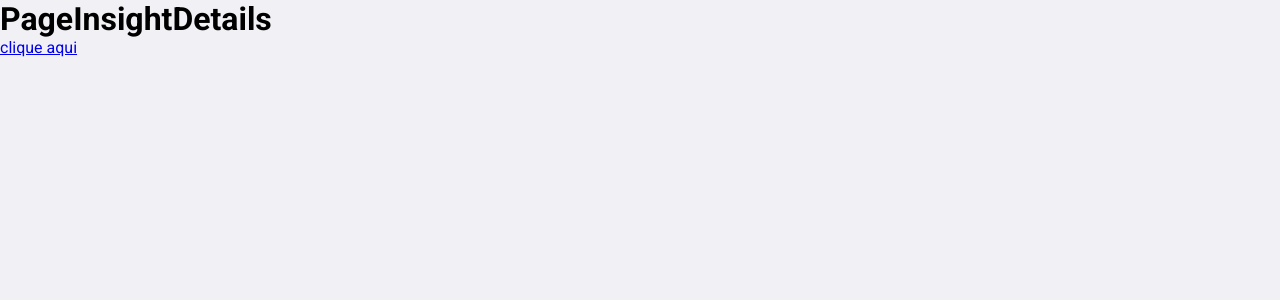
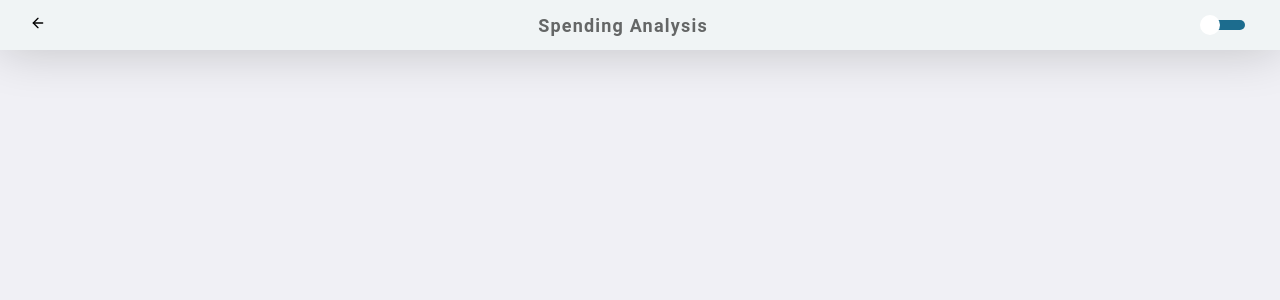
Before and after one commit to keepact/react-project, a React app: page /insight-details in a window 1280 px wide. Shown: the top 300 px of the page. Built offline with nearby package versions, Linux system fonts and the light colour scheme.

Commit message:
insightDetails page first step

```diff
--- a/package.json
+++ b/package.json
@@ -49,6 +49,7 @@
   "dependencies": {
     "axios": "^0.21.1",
     "polished": "^4.1.0",
+    "react-icons": "^4.1.0",
     "react-redux": "^7.2.2",
     "react-router-dom": "^5.2.0",
     "react-switch": "^6.0.0",
--- a/src/webapp/app/modules/InsightDetails/InsightDetailsPage.tsx
+++ b/src/webapp/app/modules/InsightDetails/InsightDetailsPage.tsx
@@ -1,14 +1,14 @@
 import React from 'react';
 import { Link } from "react-router-dom";
 import RouteNames from '../../shared/enums/routeNames.enum';
+import Header from '../InsightDetails/Header';
 // import { Container } from './styles';
 
 const InsightDetails: React.FC = () => {
   return (
-    <div>
-      <h1>PageInsightDetails</h1>
-      <Link to={RouteNames.insight}>clique aqui</Link>
-    </div>
+    <>
+      <Header />
+    </>
   );
 }
 
```
Also changed, not shown: 1 other file (tests, documents, lock files or other folders).
